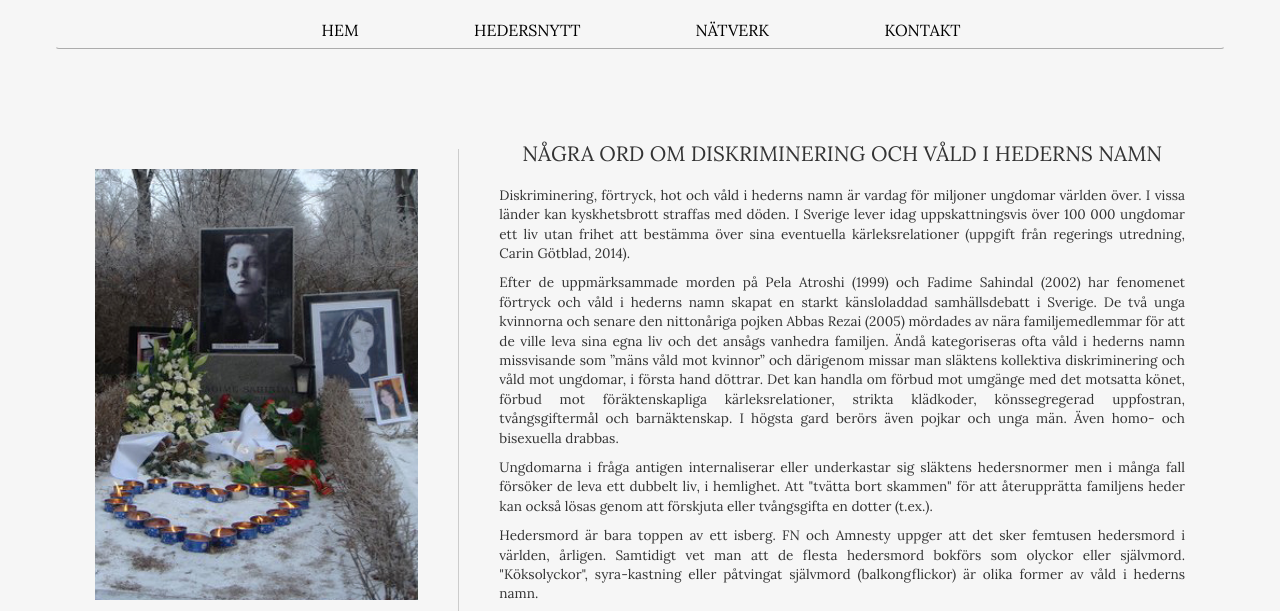
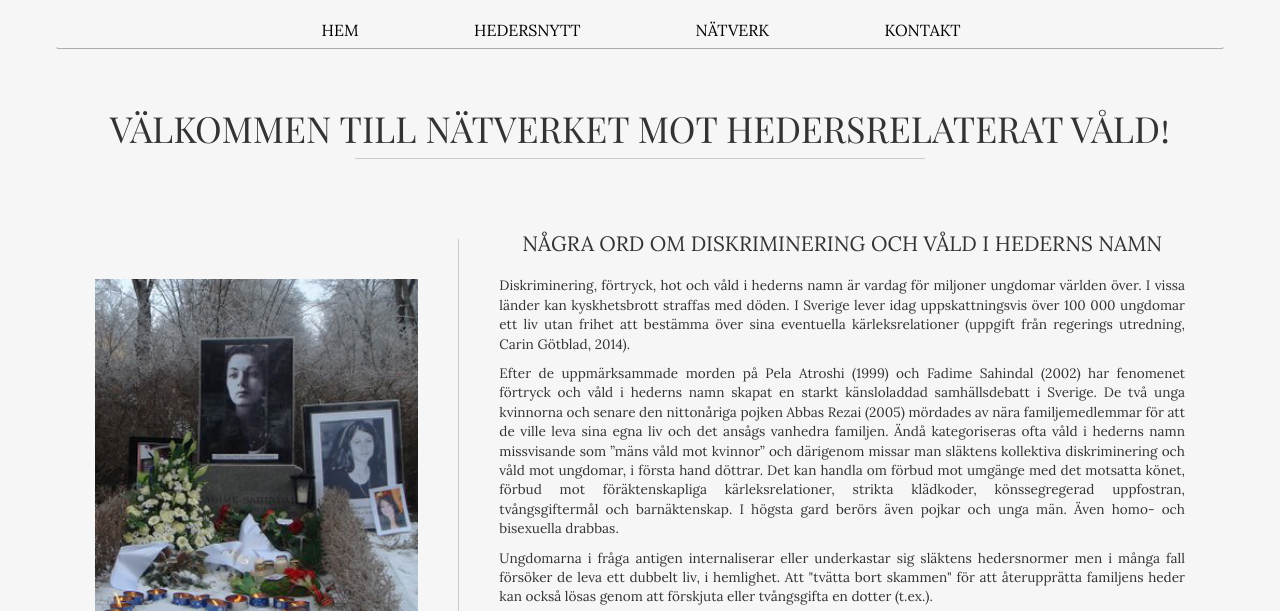
Before and after one commit to krokben/joseph1, a plain HTML site: page index.html in a window 1280 px wide. Shown: the part 188-799 px from the top of the page. Drawn offline with Linux system fonts and the light colour scheme.

Commit message:
latest changes

```diff
--- a/css/stylesheet.css
+++ b/css/stylesheet.css
@@ -12,6 +12,15 @@ header img {
 	height: auto;
 	width: 510px;
 }
+
+h1 {
+  text-align: center;
+  text-transform: uppercase;
+  font-family: 'Playfair Display SC', serif;
+  margin-top: 40px;
+}
+
+
 
 h2 {
 	font-size: 1.3em;
@@ -167,6 +176,9 @@ figcaption span {
   /*float: right!important;*/
 }
 
+
+
+
 /* Footer */
 
 .footer {
@@ -183,11 +195,17 @@ figcaption span {
 .footer li {
 	margin-left: 5%;
 	margin-right: 5%;
+
+}
+
+.footer li a {
+
+    color: #aaa;
 }
 
 .footer li a:hover {
 	background: none;
-	color: #999;
+	color: #666;
 	cursor: pointer;
 }
 
@@ -226,6 +244,7 @@ figcaption span {
 .headline img {
 	height: auto;
 	width: 40vw;
+  max-width: 675px;
 }
 
 .headline .origin {
@@ -274,7 +293,7 @@ figcaption span {
 	padding: 30px;
 }
 
-.articles .figbox:not(:last-child) {
+.articles .figbox:not(:nth-child(3n)) {
 	border-right: 1px solid #ccc;
 }
 
@@ -294,7 +313,7 @@ figcaption span {
 }
 
 .home-headline-figure {
-	padding: 20px 40px 0 0;
+	padding: 40px 40px 0 0;
 	text-align: right;
 }
 
@@ -457,6 +476,13 @@ figcaption span {
 	width: 300px;
 }
 
+.line {
+   background: #ccc;
+   height: 1px;
+   width: 50%;
+   margin: auto;
+}
+
 /* Keyframes */
 
 @keyframes pulse {
--- a/index.html
+++ b/index.html
@@ -4,7 +4,7 @@
 	<meta charset="UTF-8" />
 	<title>Nätverket mot...</title>
 	<link rel="stylesheet" href="bootstrap/css/bootstrap.min.css" />
-	<link href="https://fonts.googleapis.com/css?family=Playfair+Display:700|Lora" rel="stylesheet">
+	<link href="https://fonts.googleapis.com/css?family=Playfair+Display:700|Lora|Playfair+Display+SC" rel="stylesheet">
 	<link href="https://maxcdn.bootstrapcdn.com/font-awesome/4.7.0/css/font-awesome.min.css" rel="stylesheet" integrity="sha384-wvfXpqpZZVQGK6TAh5PVlGOfQNHSoD2xbE+QkPxCAFlNEevoEH3Sl0sibVcOQVnN" crossorigin="anonymous">
 	<link rel="stylesheet" href="css/stylesheet.css" />
 </head>
@@ -39,6 +39,11 @@
 			  </div> <!-- close the container tag -->
 			</nav> <!-- close the nav tag -->
 		</div>
+
+<div>
+<h1>Välkommen till Nätverket mot hedersrelaterat våld!</h1>
+<div class="line"></div>
+</div>
 
 		<div class="row home-headline-row">
 			<div class="col-sm-4 home-headline-figure">
```
Also changed, not shown: erdogan.html (+2 -0 lines), news.html (+1 -1 lines), niklas/Screen Shot 2017-04-04 at 20.10.07.png (added).
